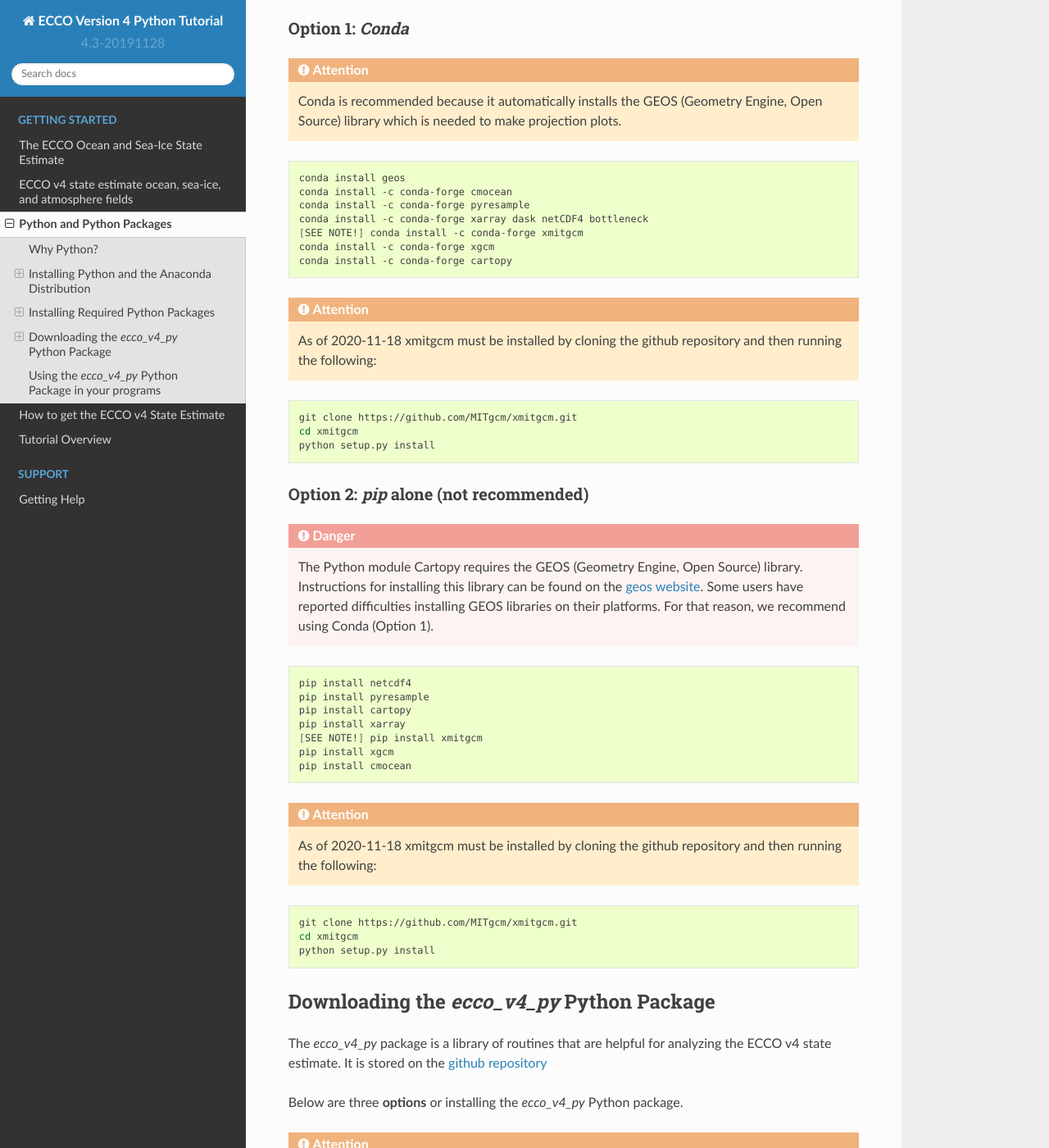
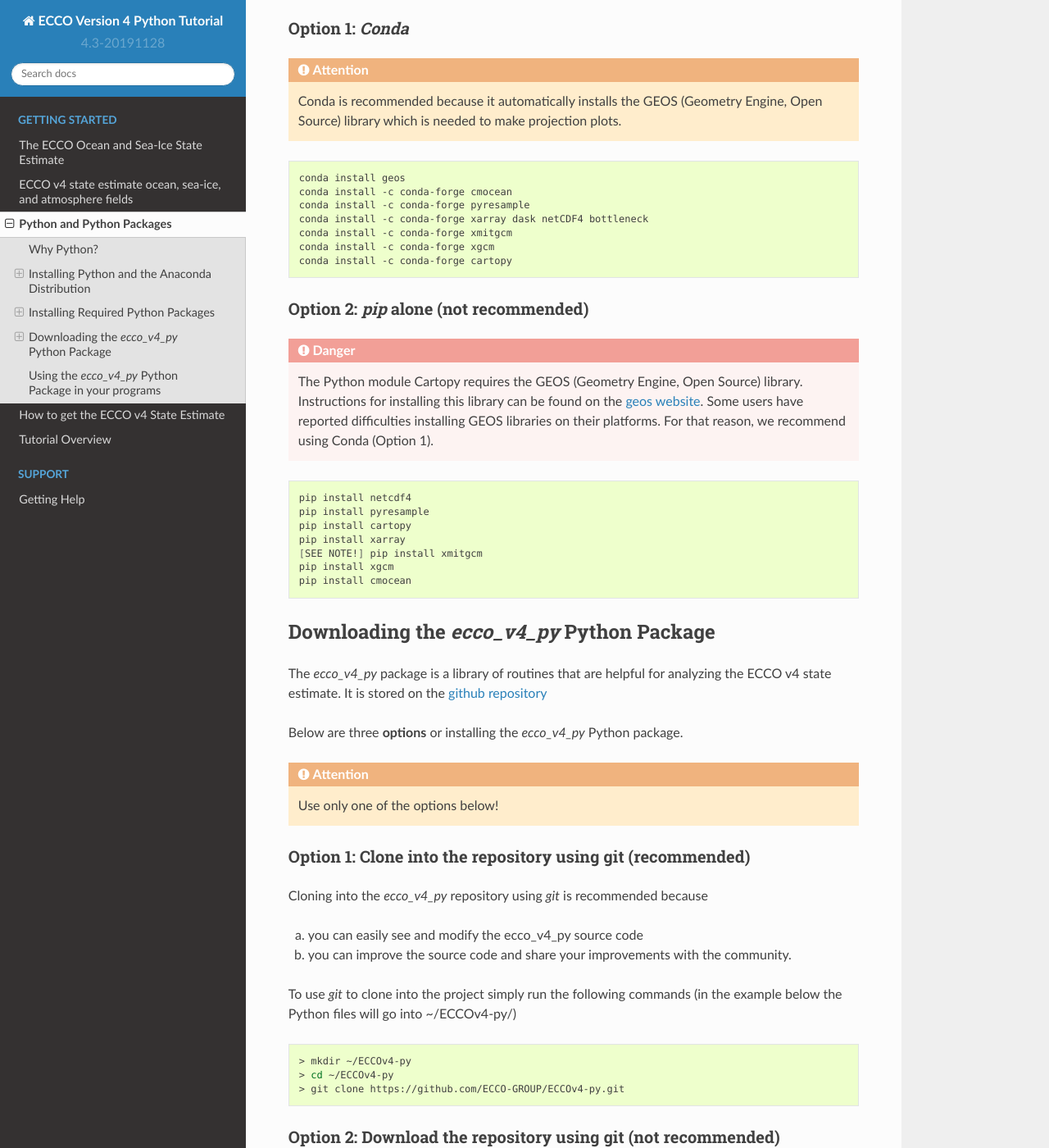
Before and after one commit to ECCO-GROUP/ECCO-v4-Python-Tutorial, a Sphinx documentation site: the page built from doc/Installing_Python_and_Python_Packages.rst, in a window 1280 px wide and 1400 px high, scrolled down 1247 px. Shown: the whole window at 82% size. Built offline with Sphinx 7.4.7 and the Read the Docs theme 2.0.0, drawn with Linux system fonts in a browser that asks for light colours; formulas are drawn with MathJax 3; pages that are not in the unit, such as notebooks, are missing from menus.

Commit message:
Update Installing_Python_and_Python_Packages.rst

```diff
--- a/doc/Installing_Python_and_Python_Packages.rst
+++ b/doc/Installing_Python_and_Python_Packages.rst
@@ -71,22 +71,9 @@ Option 1: *Conda*
     conda install -c conda-forge cmocean
     conda install -c conda-forge pyresample
     conda install -c conda-forge xarray dask netCDF4 bottleneck
-    [SEE NOTE!] conda install -c conda-forge xmitgcm
+    conda install -c conda-forge xmitgcm
     conda install -c conda-forge xgcm
     conda install -c conda-forge cartopy
-
-
-.. attention::
-
-	As of 2020-11-18 xmitgcm must be installed by cloning the github repository and then running the following:
-
-.. code-block:: bash
-
-	git clone https://github.com/MITgcm/xmitgcm.git
-	cd xmitgcm
-	python setup.py install
-
-
 
 
 Option 2: *pip* alone (not recommended)
@@ -105,16 +92,6 @@ Option 2: *pip* alone (not recommended)
     [SEE NOTE!] pip install xmitgcm
     pip install xgcm
     pip install cmocean
-
-.. attention::
-
-	As of 2020-11-18 xmitgcm must be installed by cloning the github repository and then running the following:
-
-.. code-block:: bash
-
-	git clone https://github.com/MITgcm/xmitgcm.git
-	cd xmitgcm
-	python setup.py install
 
 
 
```
